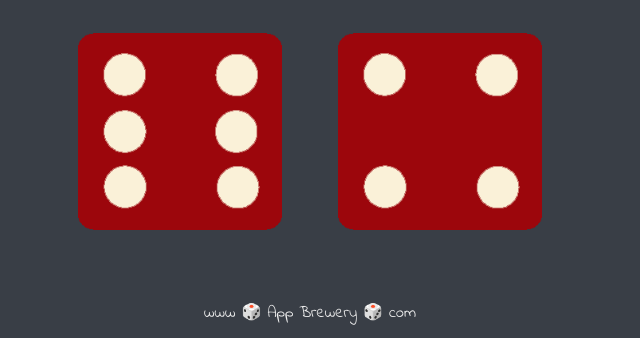
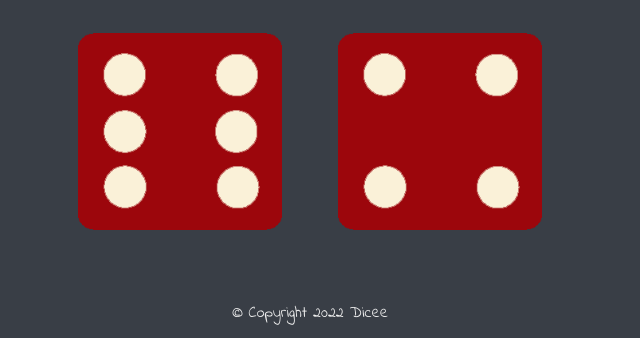
Before and after one commit to Sadmin23/The-Dicee-game, a plain HTML site: page dicee.html in a window 1280 px wide. Shown: the part 462-800 px from the top of the page, without its empty margins (330-970 px from the left). Drawn offline with Linux system fonts and the light colour scheme.

Commit message:
footer edited

```diff
--- a/dicee.html
+++ b/dicee.html
@@ -26,6 +26,6 @@
     </div>
   </body>
 
-  <footer>www 🎲 App Brewery 🎲 com</footer>
+  <footer>© Copyright 2022 Dicee</footer>
   <script src="index.js"></script>
 </html>
```
